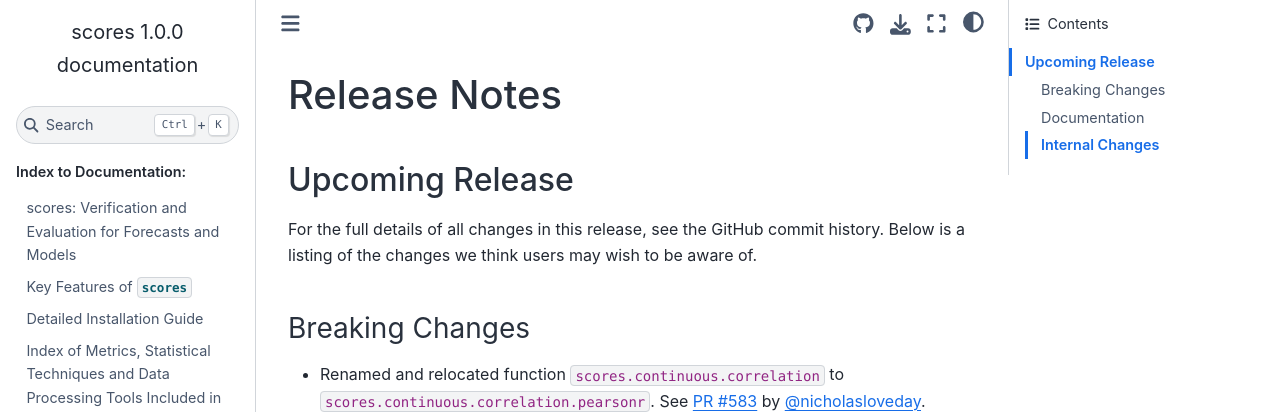
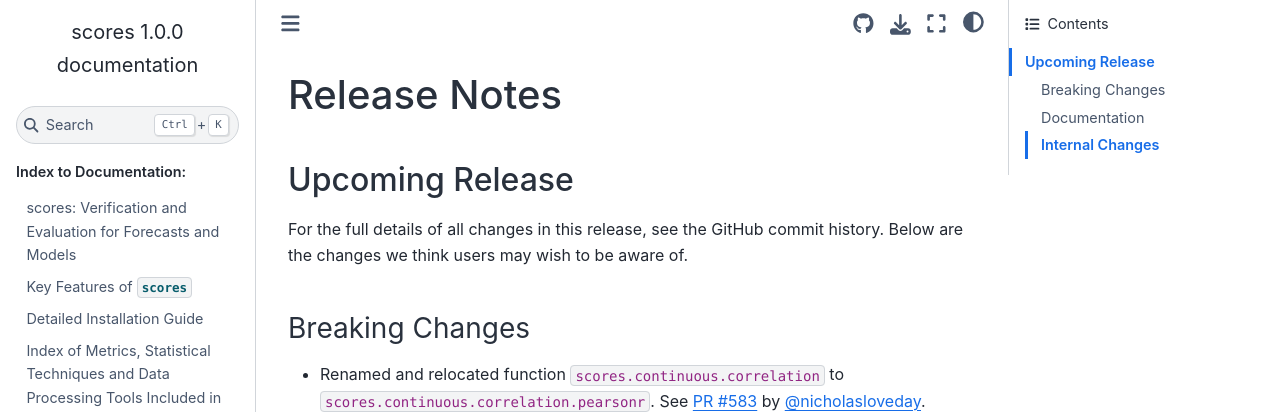
Before and after one commit to nci/scores, a Sphinx documentation site: the page built from docs/release_notes.md, in a window 1280 px wide. Shown: the top 412 px of the page. Built offline with Sphinx 7.4.7 and the Sphinx Book theme 1.1.4, drawn with Linux system fonts in a browser that asks for light colours; pages that are not in the unit, such as notebooks, are missing from menus.

Commit message:
Update one sentence for clarity
Signed-off-by: Stephanie Chong <168800785+Steph-Chong@users.noreply.github.com>

```diff
--- a/docs/release_notes.md
+++ b/docs/release_notes.md
@@ -2,7 +2,7 @@
 
 ## Upcoming Release
 
-For the full details of all changes in this release, see the GitHub commit history. Below is a listing of the changes we think users may wish to be aware of.
+For the full details of all changes in this release, see the GitHub commit history. Below are the changes we think users may wish to be aware of.
 
 ### Breaking Changes
 
```
